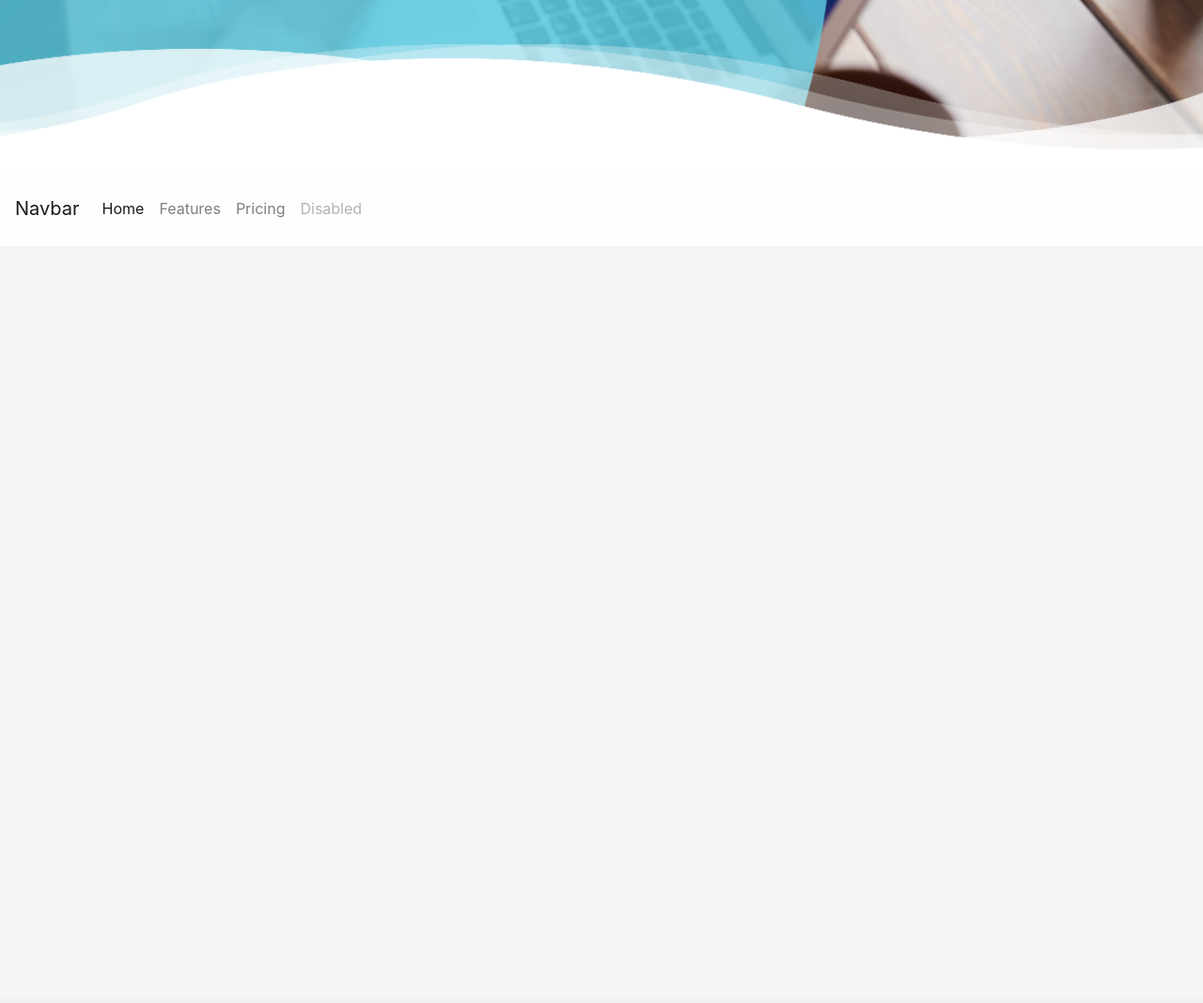
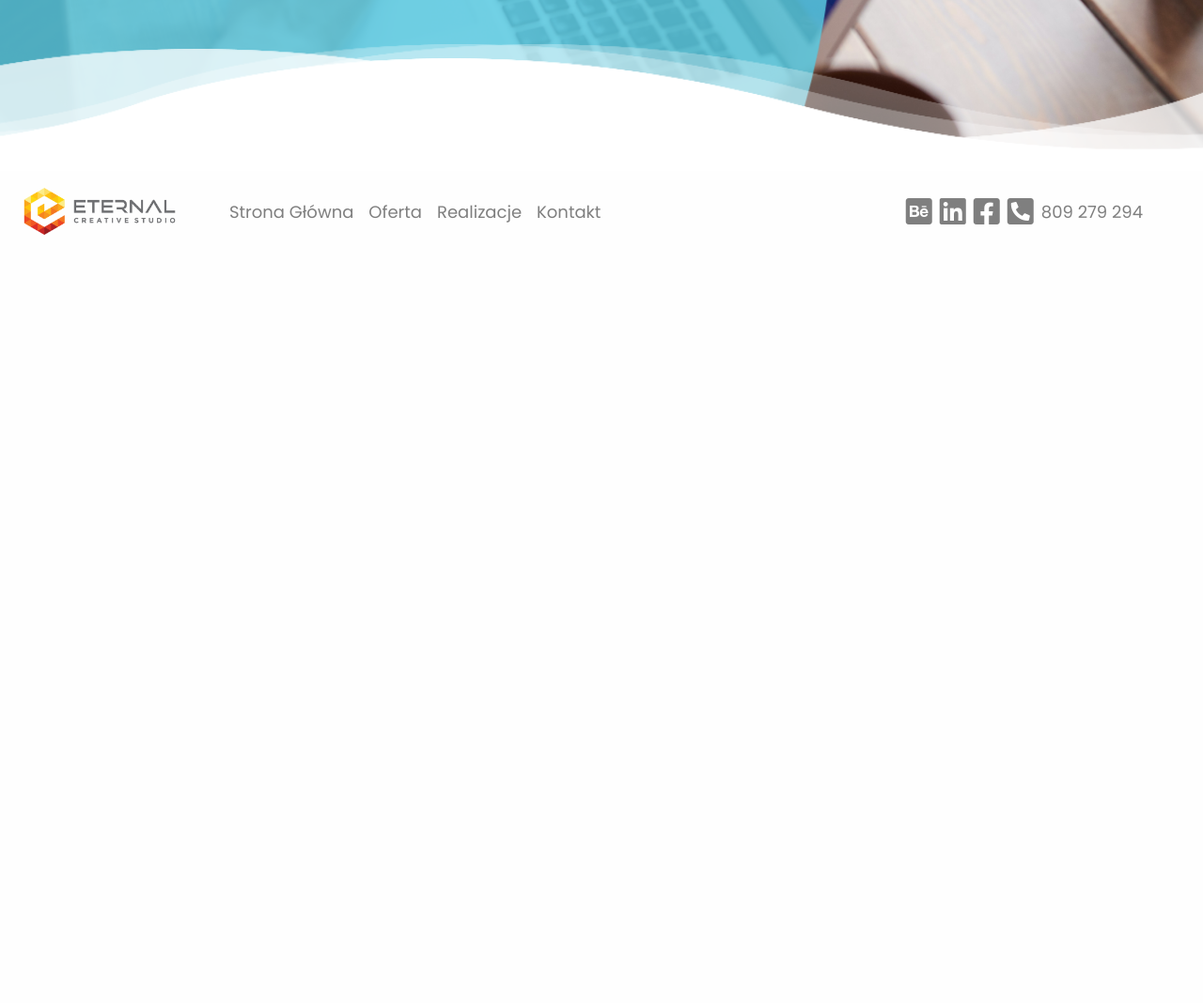
Before and after one commit to Pacislavek/web006, a PHP site: page / in a window 1280 px wide. Shown: the part 538-1606 px from the top of the page at 94% size. Before the commit the page ends 800 px from the top, so only its background shows below. Run offline with PHP 8.4, Linux system fonts and the light colour scheme; some libraries are stand-ins or nearby versions.

Commit message:
general commit

```diff
--- a/css/main.css
+++ b/css/main.css
@@ -73,17 +73,30 @@ font-size: 18px;
 
 .navbar {
   top: 0;
-  min-height: 10vh;
+  min-height: 86px;
+  height: 10vh;
   position: sticky;
+  font-size: 18px;
+  font-weight: 500;
+  font-family: var(--font-secondary);
 }
 
 .navbar-light {
   background-color: #fefefe;
 }
 
+.navbar-text {
+  display: flex;
+  align-items: center;
+}
+
+.navbar-text i {
+  font-size: 32px;
+}
+
 /* ABOUT US */
 
 #about {
   height: 100vh;
-  background-color: whitesmoke;
+  background-color: #fefefe;
 }
--- a/index.php
+++ b/index.php
@@ -51,18 +51,25 @@
     </div>
   </header>
 
-  <nav class="navbar navbar-expand-lg navbar-light sticky">
-  <a class="navbar-brand" href="#">Navbar</a>
+  <nav class="navbar navbar-expand-lg navbar-light sticky mt-5 mt-lg-0">
+  <a class="navbar-brand" href="#"><img src="media/logo.png" alt="logo" class="img-fluid" width="180px"></a>
   <button class="navbar-toggler" type="button" data-toggle="collapse" data-target="#navbarNavAltMarkup" aria-controls="navbarNavAltMarkup" aria-expanded="false" aria-label="Toggle navigation">
     <span class="navbar-toggler-icon"></span>
   </button>
   <div class="collapse navbar-collapse" id="navbarNavAltMarkup">
-    <div class="navbar-nav">
-      <a class="nav-link active" href="#">Home <span class="sr-only">(current)</span></a>
-      <a class="nav-link" href="#">Features</a>
-      <a class="nav-link" href="#">Pricing</a>
-      <a class="nav-link disabled" href="#" tabindex="-1" aria-disabled="true">Disabled</a>
+    <div class="navbar-nav ml-4 mr-auto">
+      <a class="nav-link" href="#">Strona Główna</a>
+      <a class="nav-link" href="#">Oferta</a>
+      <a class="nav-link" href="#">Realizacje</a>
+      <a class="nav-link" href="#">Kontakt</a>
     </div>
+    <span class="navbar-text d-none d-lg-flex mr-5">
+    <i class="fab fa-behance-square ml-2"></i>
+    <i class="fab fa-linkedin ml-2"></i>
+    <i class="fab fa-facebook-square ml-2"></i>
+    <i class="fas fa-phone-square-alt mx-2"></i>
+    809 279 294
+  </span>
   </div>
 </nav>
 
```
Also changed, not shown: media/logo.png (added).
